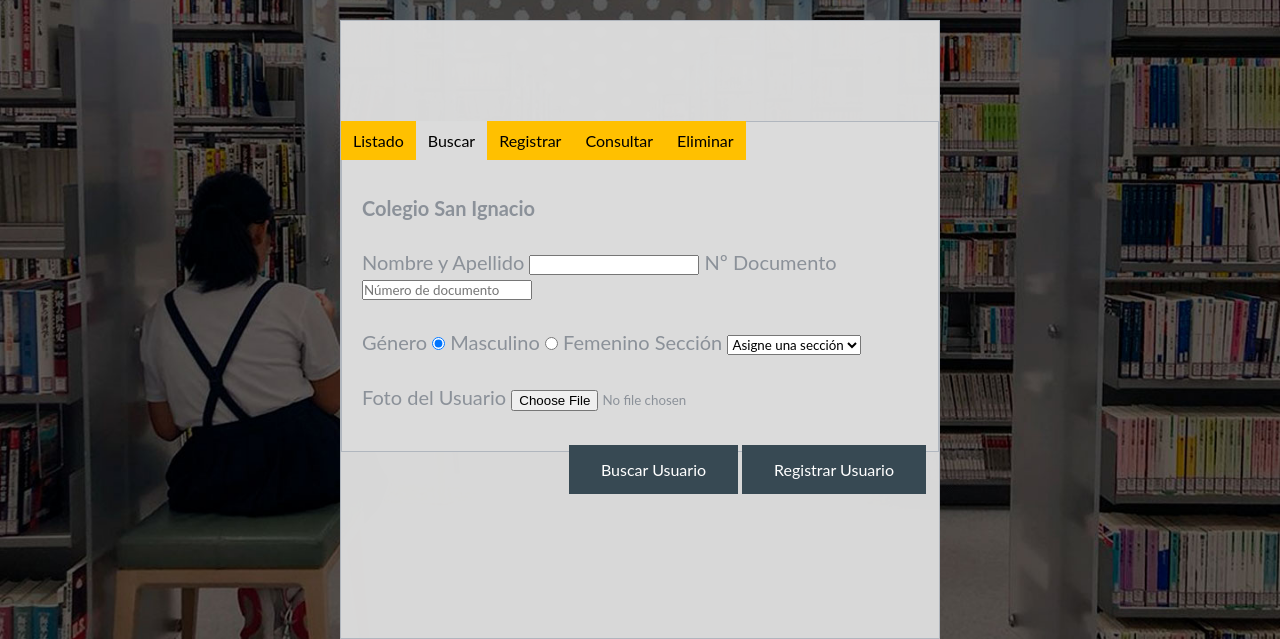
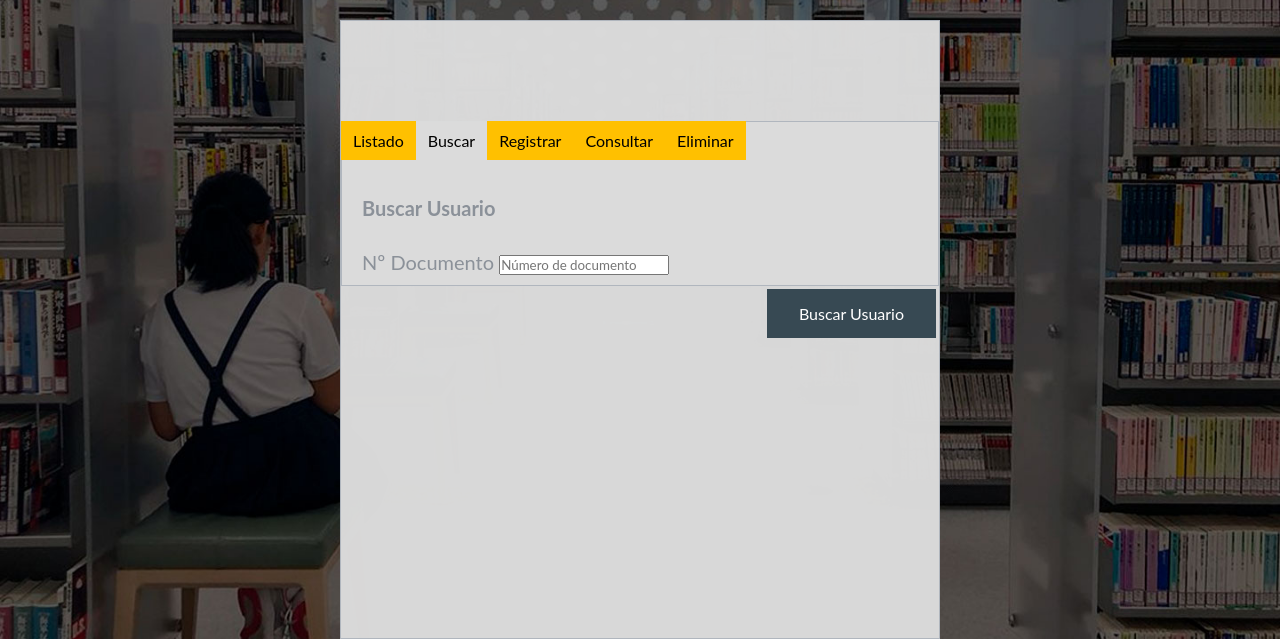
Before and after one commit to bettelgeuxe/crudphp, a PHP site: page /buscar.php in a window 1280 px wide. Shown: the part 161-800 px from the top of the page. Run offline with PHP 8.4, Linux system fonts and the light colour scheme.

Commit message:
Función buscar

```diff
--- a/CRUD-con-PHP-MYSQL-y-BOOTSTRAP_5-master/buscar.php
+++ b/CRUD-con-PHP-MYSQL-y-BOOTSTRAP_5-master/buscar.php
@@ -51,58 +51,21 @@
           <li><a href="form_consultar.html">Consultar</a></li>
           <li><a href="form_eliminar.html">Eliminar</a></li>
         </ul>
-
-
 		    <form class="formulario_1" method="POST" action="buscar.php" enctype="multipart/form-data"><!--enctype para poder enviar archivos como las fotos-->
           <p class="elementos_formulario">&nbsp;</p>
-                    <h3 class="elementos_formulario">Colegio San Ignacio</h3>
+            <h3 class="elementos_formulario">Buscar Usuario</h3>
               <p class="elementos_formulario">
-			        <label>Nombre y Apellido</label>
-			        <input type="text" name="namefull">
+
 			          <label>Nº Documento</label>
 					      <input type="number" name="cedula" placeholder="Número de documento">
 			        </p>
-		        <p class="elementos_formulario">
-		            <label>Género</label>
-		            <input type="radio" name="sexo" value="M" checked>
-                    <label for="sexoM">Masculino</label>
-                    <input type="radio" name="sexo" value="F">
-                    <label for="sexoF">Femenino</label>
-                    <label>Sección</label>
-                    <select name="section" id="section">
-                        <option value="">Asigne una sección</option>
-                        <option value="A">A</option>
-                        <option value="B">B</option>
-                        <option value="C">C</option>
-                    </select>
-			    </p>
-	            <p class="elementos_formulario">
-			        <label for="formFile">Foto del Usuario</label>
-			        <input name="foto" type="file" accept="image/png,image/jpeg">
-
-                </p>
-                <p class="elementos_formulario">
-			        <button type="submit" class="btn-register">
-                        Registrar Usuario
-
-                    </button>
-                    <button type="submit" class="btn-register" value="Consultar" name="btn2">
-                        Buscar Usuario
-
-                    </button>
-			    </p>
-      </form>
-        </div>
-	</div>
-
               <?php
     if(isset($_POST['btn2']))
     {
       include('config.php');
-      $nombre = $_POST['namefull'];
+
       $documento = $_POST['cedula'];
-      $genero = $_POST['sexo'];
-      $seccion = $_POST['section'];
+
       $resultados = mysqli_query($con,"SELECT * FROM table_alumnos WHERE cedula = $documento");
       while($consulta = mysqli_fetch_array($resultados))
       {
@@ -113,6 +76,15 @@
 
 
     ?>
+
+            <button type="submit" class="btn-register" value="Consultar" name="btn2">
+              Buscar Usuario
+            </button>
+
+      </form>
+    </div>
+	</div>
+
 
 
     <script src="https://code.jquery.com/jquery-3.6.0.js" integrity="sha256-H+K7U5CnXl1h5ywQfKtSj8PCmoN9aaq30gDh27Xc0jk="  crossorigin="anonymous"></script>
```
Lines whose indentation alone changed are shown as unchanged.
